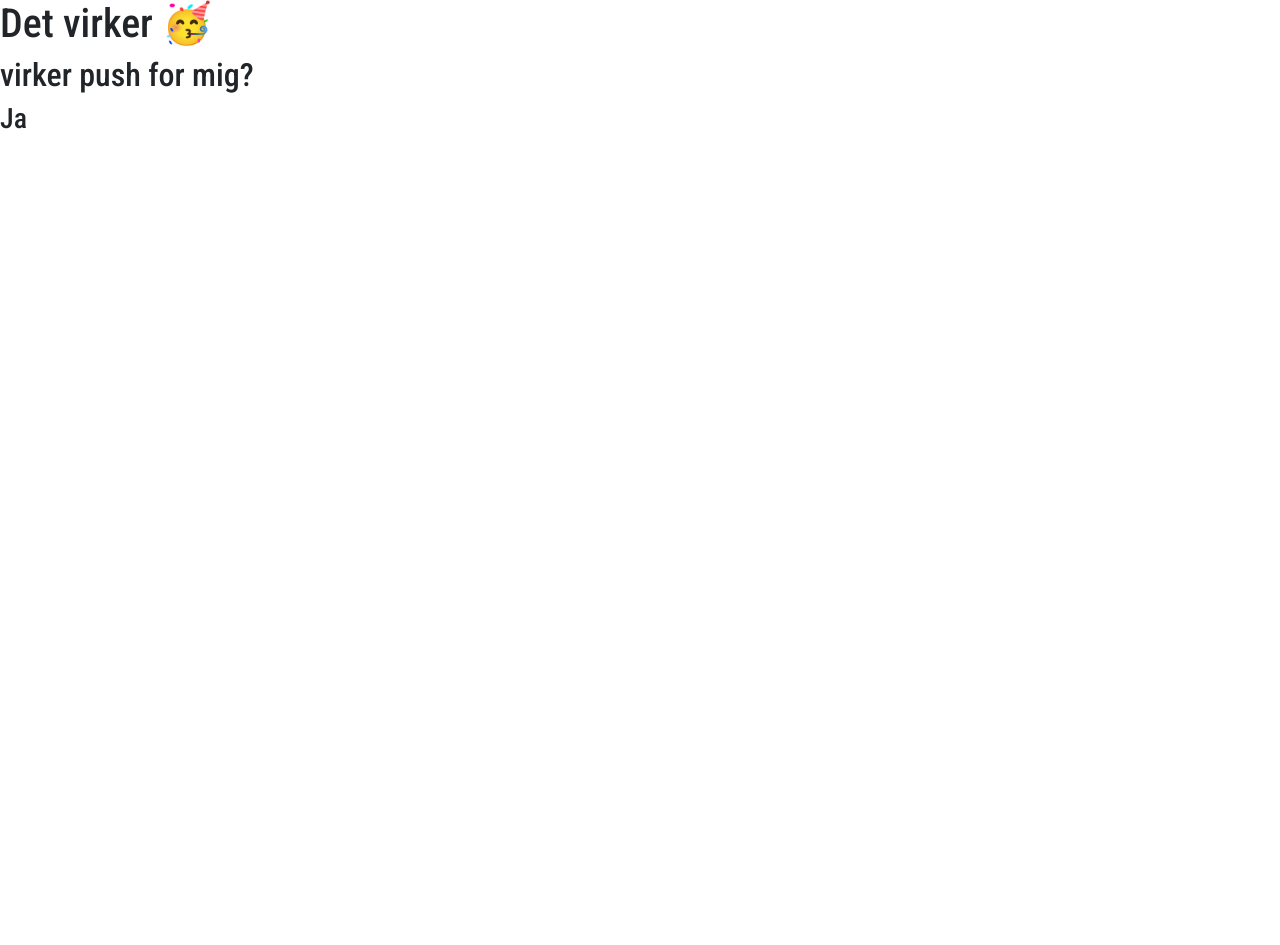
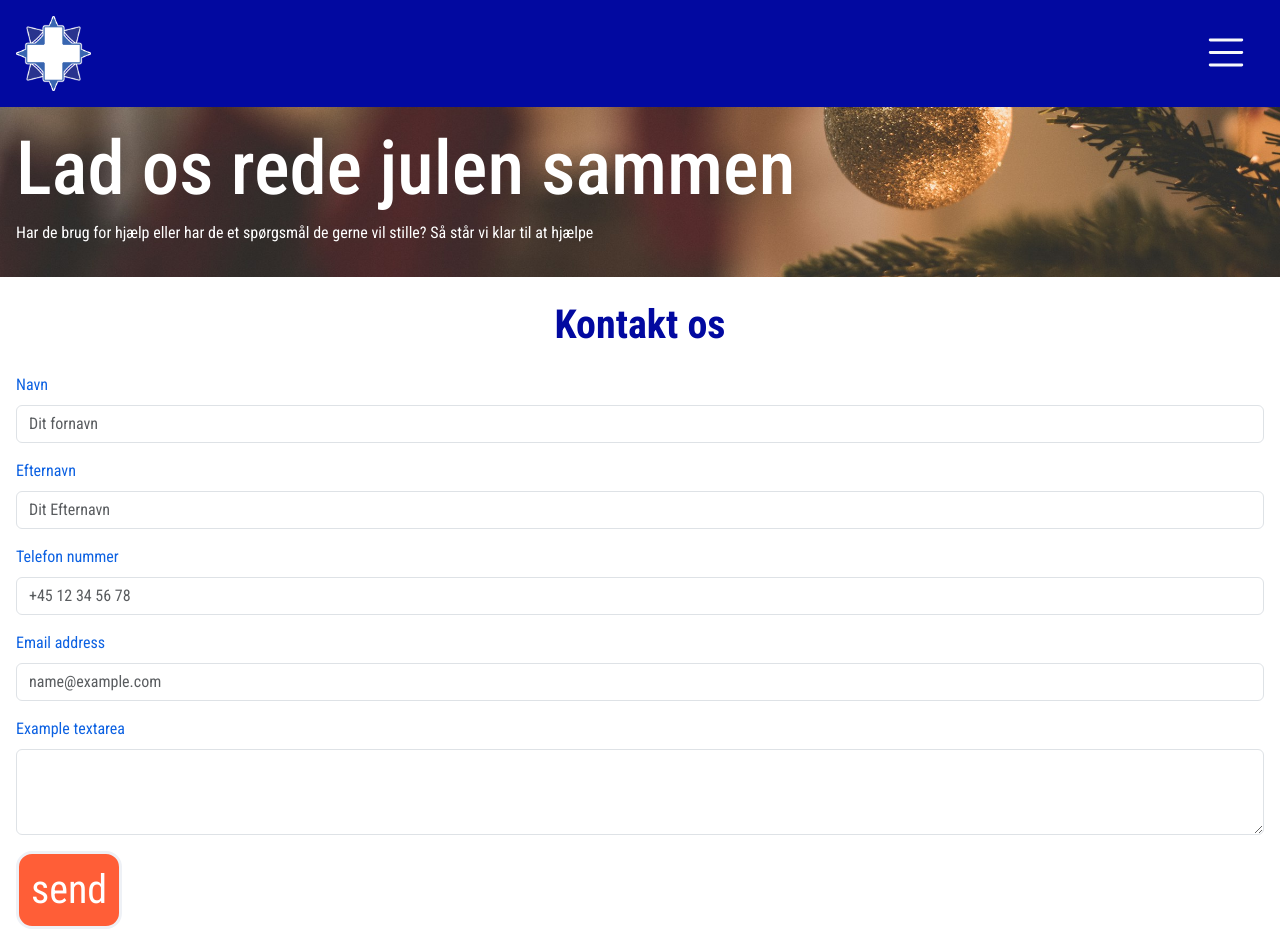
Before and after one commit to TohmasKronborg/DanskFolkehjaelpsMedlemsApp, a PHP site: page /kontakt.php in a window 1280 px wide. Before the commit the page ends 129 px from the top, so only its background shows below. Run offline with PHP 8.4, Linux system fonts and the light colour scheme; style sheets or scripts are compiled from the project's sources; some web fonts are replaced.

Commit message:
Lavet kontakt.php underside

```diff
--- a/css/styles.scss
+++ b/css/styles.scss
@@ -82,6 +82,13 @@ body{
 	object-fit: contain;
 }
 
+.pictureBg{
+	background-image: url("../images/christmasPhoto.jpg");
+	background-size: cover;
+	background-repeat: no-repeat;
+	background-position: center;
+}
+
 // SM breakpoint
 @media screen and (min-width: 576px){
  .w-sm-50{
--- a/kontakt.php
+++ b/kontakt.php
@@ -19,13 +19,49 @@ require "settings/init.php";
     <link href="css/styles.css" rel="stylesheet" type="text/css">
 
     <meta name="viewport" content="width=device-width, initial-scale=1">
+    <link rel="icon" href="images/Logo.png">
 </head>
 
 <body>
 
-<h1>Det virker 🥳</h1>
-<h2>virker push for mig?</h2>
-<h3>Ja</h3>
+<?php
+include("includes/navbar.php");
+?>
+
+<header class="pictureBg text-white bg-black ps-lg-auto pe-lg-auto p-3 mb-4">
+    <p class="h1" style="font-size: 75px;">Lad os rede julen sammen</p>
+    <p>Har de brug for hjælp eller har de et spørgsmål de gerne vil stille? Så står vi klar til at hjælpe</p>
+</header>
+
+<h1 class="text-center text-secondary fw-bold">Kontakt os</h1>
+
+<!-- Form beginning -->
+<section class="p-3 text-primary">
+    <div class="mb-3">
+        <label for="name" class="form-label">Navn</label>
+        <input type="text" class="form-control" id="name" placeholder="Dit fornavn">
+    </div>
+    <div class="mb-3">
+        <label for="lastName" class="form-label">Efternavn</label>
+        <input type="text" class="form-control" id="lastName" placeholder="Dit Efternavn">
+    </div>
+    <div class="mb-3">
+        <label for="tel" class="form-label">Telefon nummer</label>
+        <input type="tel" class="form-control" id="tel" placeholder="+45 12 34 56 78">
+    </div>
+    <div class="mb-3">
+        <label for="emailAdress" class="form-label">Email address</label>
+        <input type="email" class="form-control" id="emailAdress" placeholder="name@example.com">
+    </div>
+    <div class="mb-3">
+        <label for="exampleFormControlTextarea1" class="form-label">Example textarea</label>
+        <textarea class="form-control" id="exampleFormControlTextarea1" rows="3"></textarea>
+    </div>
+
+    <button class="btn btn-warning border-altWhite border-3 text-white fs-1 rounded-4   ">
+        send
+    </button>
+</section>
 
 <script src="https://cdn.jsdelivr.net/npm/bootstrap@5.3.3/dist/js/bootstrap.bundle.min.js"></script>
 </body>
```
Also changed, not shown: images/christmasPhoto.jpg (added).
